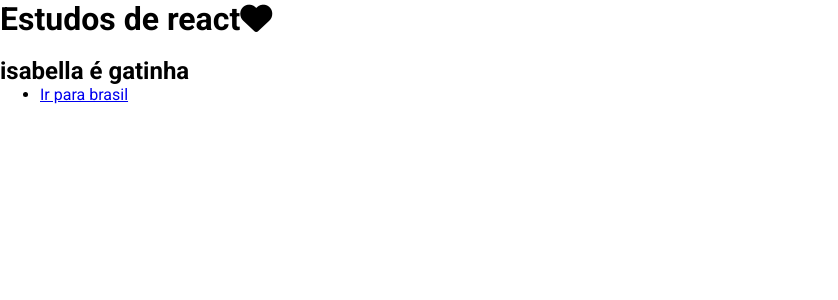
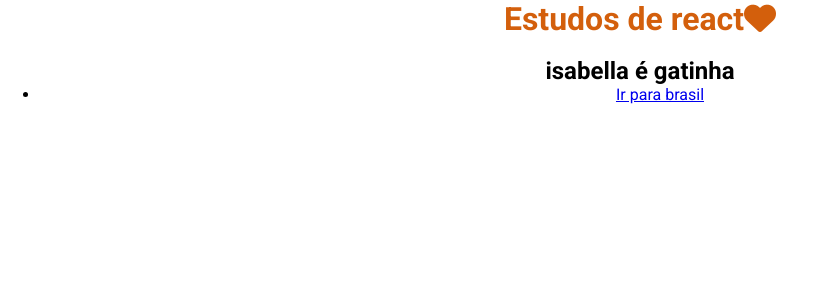
Before and after one commit to Vitozada/curso-reactjs, a React (Create React App) app: page / in a window 1280 px wide. Shown: the top 300 px of the page, without its empty margins (0-838 px from the left). Built offline with nearby package versions, Linux system fonts and the light colour scheme.

Commit message:
SCSS e sass

```diff
--- a/package.json
+++ b/package.json
@@ -10,6 +10,7 @@
     "react-dom": "^18.3.1",
     "react-router-dom": "^6.26.0",
     "react-scripts": "5.0.1",
+    "sass": "^1.77.8",
     "web-vitals": "^2.1.4"
   },
   "scripts": {
--- a/src/index.jsx
+++ b/src/index.jsx
@@ -1,6 +1,6 @@
 import React from 'react';
 import ReactDOM from 'react-dom/client';
-import './index.css';
+import './index.scss';
 import Navegaçao from './router';
 
 
--- a/src/pages/app/index.css
+++ /dev/null
@@ -1,4 +0,0 @@
-
-.App {
-  text-align: left;
-}
--- a/src/pages/app/index.jsx
+++ b/src/pages/app/index.jsx
@@ -1,12 +1,12 @@
 
-import './index.css';
+import './index.scss';
 
 import {Link} from 'react-router-dom';
 
 export default function App() {
   return (
     <div className="App">
-      <h1>
+      <h1 className='titulo'>
         Estudos de react
          <i className='fa fa-heart' ></i>
       </h1>
--- /dev/null
+++ b/src/pages/app/index.scss
@@ -0,0 +1,8 @@
+
+.App {
+  text-align: center;
+}
+
+.titulo{
+  color: rgb(211, 95, 12);
+}
--- a/src/pages/contato/index.jsx
+++ b/src/pages/contato/index.jsx
@@ -1,4 +1,4 @@
-import './index.css'
+import './index.scss'
 
 import {Link} from 'react-router-dom';
 
@@ -11,7 +11,7 @@
         </Link>
 
         <h1>Brasil</h1>
-        <img className='icone' src='/assets/images/Brasil.webp'/>
+        <img className='icone' src='/assets/images/Brasil.webp' alt=''/>
 
 
     </div>
--- a/src/pages/naoEncontrado/index.jsx
+++ b/src/pages/naoEncontrado/index.jsx
@@ -1,4 +1,4 @@
-import './index.css';
+import './index.scss';
 
 export default function NaoEncontrado() {
 
```
Also changed, not shown: src/index.scss (renamed from src/index.css), src/pages/contato/index.scss (renamed from src/pages/contato/index.css), src/pages/naoEncontrado/index.scss (renamed from src/pages/naoEncontrado/index.css), 1 other file (tests, documents, lock files or other folders).
